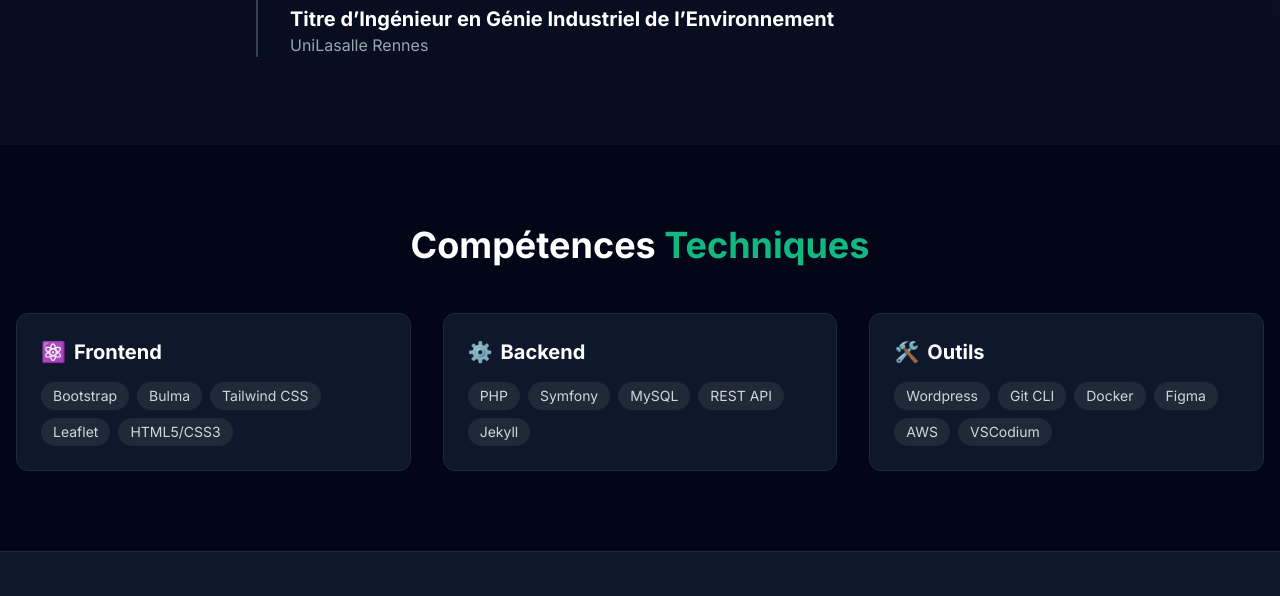
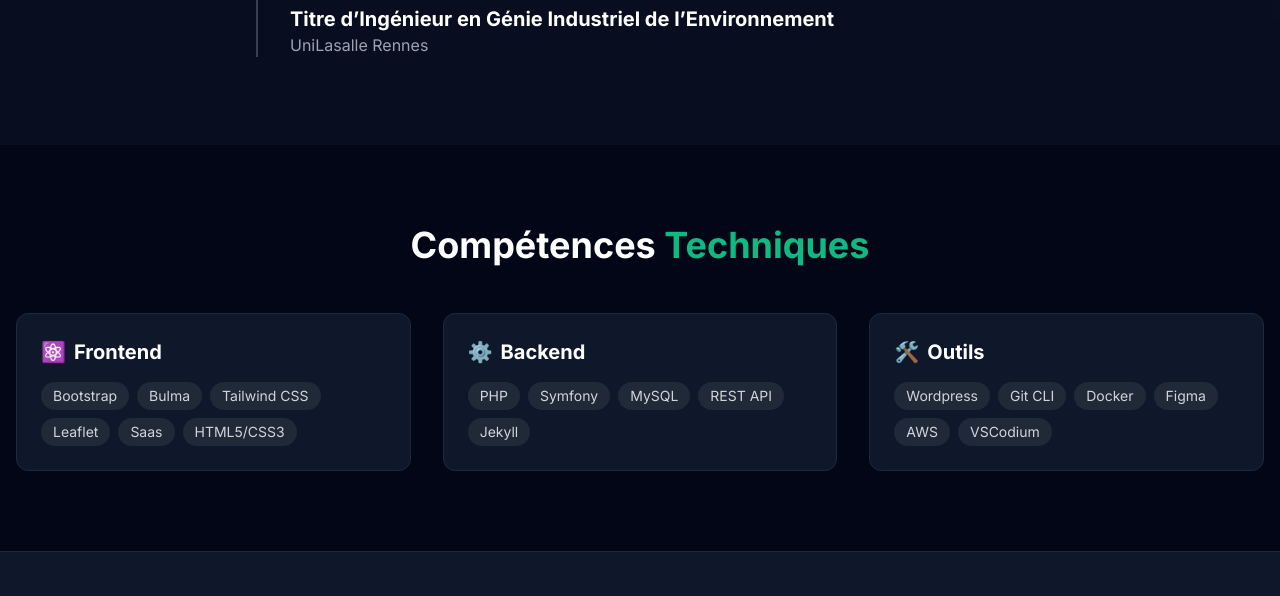
Before and after one commit to matthieuloock/tailwind_portfolio, a plain HTML site: page index.html in a window 1280 px wide. Shown: the part 2013-2609 px from the top of the page. Drawn offline with nearby package versions, Linux system fonts and the light colour scheme.

Commit message:
Sass added in frontend skills

```diff
--- a/index.html
+++ b/index.html
@@ -209,6 +209,7 @@
                         <span class="px-3 py-1 bg-gray-800 text-gray-300 rounded-full text-sm">Bulma</span>
                         <span class="px-3 py-1 bg-gray-800 text-gray-300 rounded-full text-sm">Tailwind CSS</span>
                         <span class="px-3 py-1 bg-gray-800 text-gray-300 rounded-full text-sm">Leaflet</span>
+                        <span class="px-3 py-1 bg-gray-800 text-gray-300 rounded-full text-sm">Saas</span>
                         <span class="px-3 py-1 bg-gray-800 text-gray-300 rounded-full text-sm">HTML5/CSS3</span>
                     </div>
                 </div>
```
